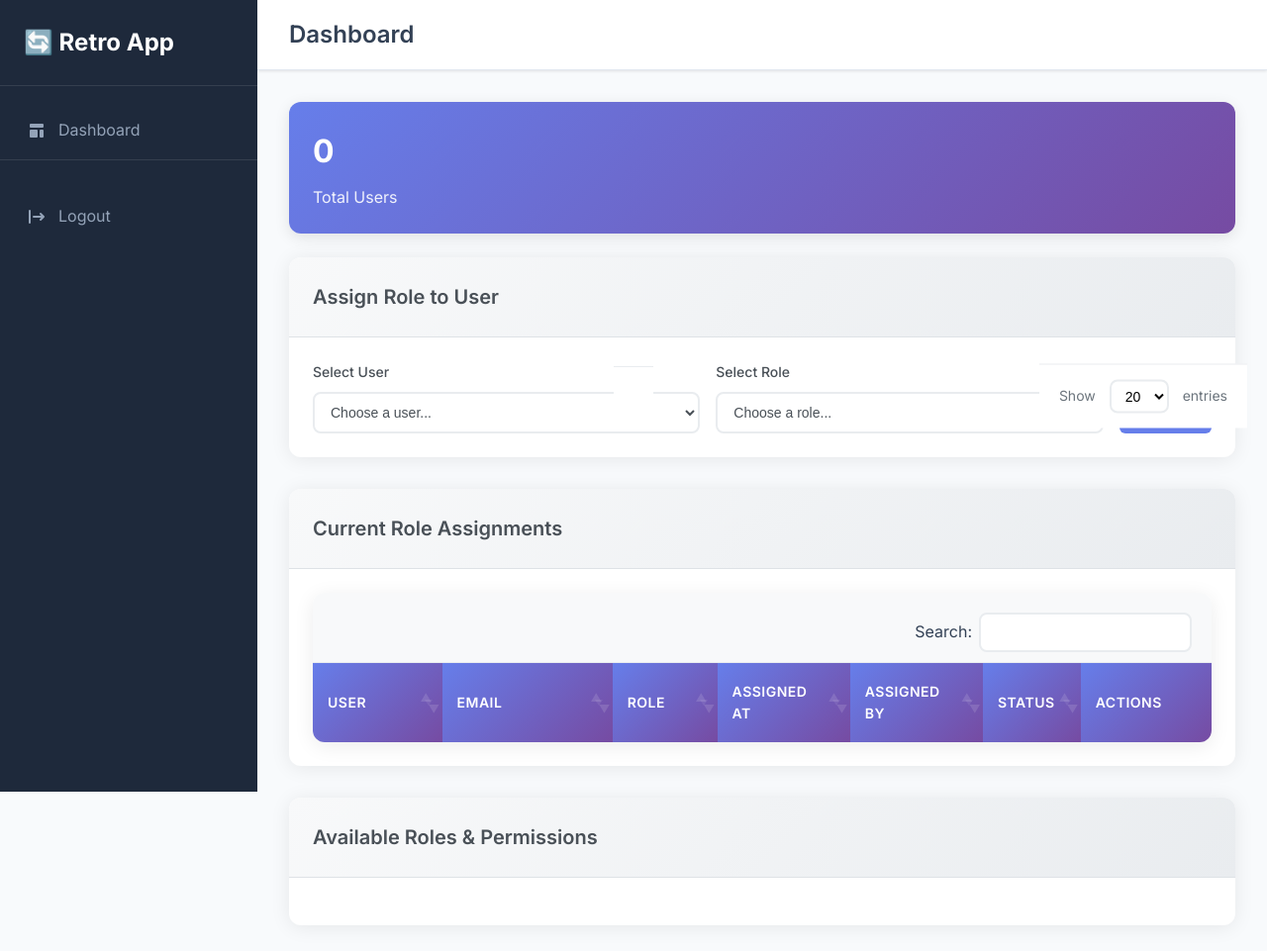
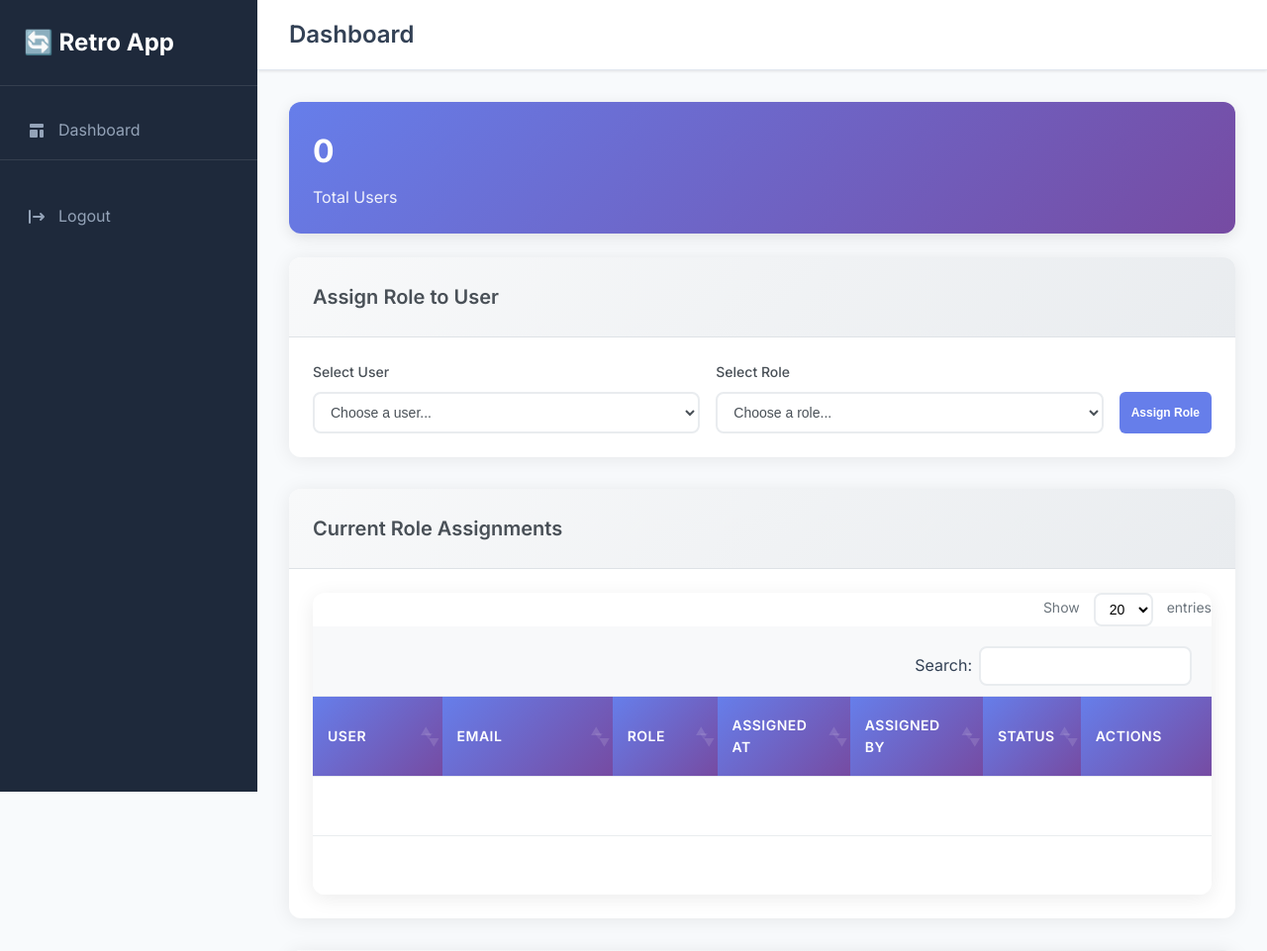
Before and after one commit to moiceanumarius/retro-app, a Symfony app: template templates/role/index.html.twig in a window 1280 px wide. Shown: the top 961 px of the page at 99% size. Run offline with Twig, Linux system fonts and the light colour scheme; the template is opened without the code that fills it, so the values that code supplies are empty; some libraries are stand-ins or nearby versions.

Commit message:
refactor: Use relative positioning with flexbox instead of absolute
- Replace absolute positioning with flexbox layout
- Use justify-content: space-between for proper distribution
- Set flex: 1 for each element to distribute space evenly
- Remove transform and absolute positioning properties
- Keep text-align for proper alignment within flex items

```diff
--- a/templates/role/index.html.twig
+++ b/templates/role/index.html.twig
@@ -286,18 +286,12 @@
             }
 
             .dataTables_wrapper .dataTables_length {
-                float: right;
-                padding: 15px 20px;
-                background: white;
-                border-top: 1px solid #e9ecef;
                 color: #6c757d;
                 font-size: 14px;
                 font-weight: 500;
-                position: absolute;
-                right: 20px;
-                top: 50%;
-                transform: translateY(-50%);
                 margin: 0;
+                flex: 1;
+                text-align: right;
             }
 
             .dataTables_wrapper .dataTables_info,
@@ -308,28 +302,22 @@
                 position: relative;
                 display: flex;
                 align-items: center;
-                justify-content: center;
+                justify-content: space-between;
                 min-height: 60px;
             }
 
             .dataTables_wrapper .dataTables_info {
-                position: absolute;
-                left: 20px;
-                top: 50%;
-                transform: translateY(-50%);
                 color: #6c757d;
                 font-size: 14px;
                 font-weight: 500;
                 margin: 0;
+                flex: 1;
             }
 
             .dataTables_wrapper .dataTables_paginate {
-                position: absolute;
-                left: 50%;
-                top: 50%;
-                transform: translate(-50%, -50%);
                 text-align: center;
                 margin: 0;
+                flex: 1;
             }
 
             .dataTables_wrapper .dataTables_length select {
@@ -347,13 +335,6 @@
                 border-color: #667eea;
                 outline: none;
                 box-shadow: 0 0 0 3px rgba(102, 126, 234, 0.1);
-            }
-
-            .dataTables_wrapper .dataTables_paginate:after,
-            .dataTables_wrapper .dataTables_length:after {
-                content: "";
-                display: table;
-                clear: both;
             }
 
             /* Ensure footer container has proper height and positioning */
```
